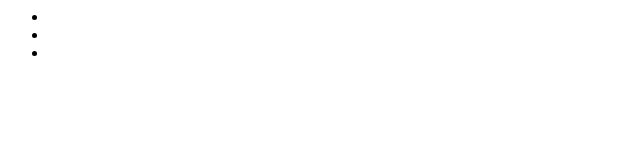
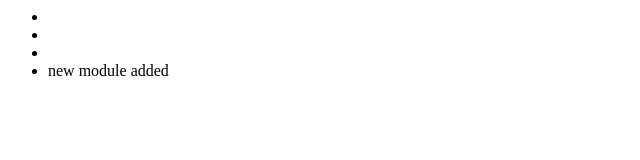
Before and after one commit to manishagravat/hello-world, a plain HTML site: page index.html in a window 1280 px wide. Shown: the whole page, without its empty margins (0-640 px from the left). Drawn offline with Linux system fonts and the light colour scheme.

Commit message:
added new module

```diff
--- a/index.html
+++ b/index.html
@@ -5,6 +5,7 @@
                 <li></li>
                 <li></li>
                 <li></li>
+                <li>new module added</li>
             </ul>
         </div>
     </body>
```
